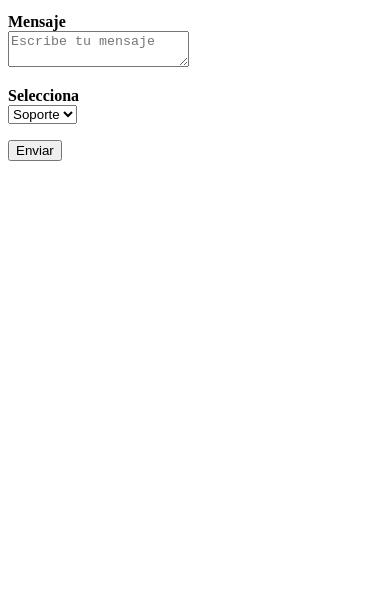
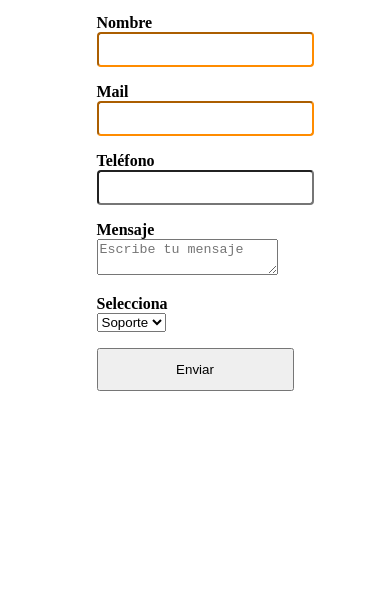
Before and after one commit to Fergcl/DAW, a plain HTML site: page 01-frontend/ejercicio-01-formulario-contacto/index.html in a window 390 px wide. Shown: the part 261-860 px from the top of the page. Drawn offline with Linux system fonts and the light colour scheme.

Commit message:
Ejercicio 3: mejorar layout del formulario con el uso de  Flexbox y responsive con @media

```diff
--- a/01-frontend/ejercicio-01-formulario-contacto/style.css
+++ b/01-frontend/ejercicio-01-formulario-contacto/style.css
@@ -1,26 +1,62 @@
-/*Requisitos — usa cada uno de estos selectores al menos una vez:
+/*
+
+EJERCICIO 2: Requisitos — usa cada uno de estos selectores al menos una vez:
 Selector de etiqueta — todos los input deben tener padding: 8px y border-radius: 4px.
 Selector de clase — añade class="campo" a cada bloque label+input, y haz que tengan margin-bottom: 16px y display: block.
 Selector de ID — el formulario debe tener max-width: 400px y estar centrado en la página (margin: 0 auto).
 Selector de atributo — todos los inputs que sean required deben tener un borde de color distinto (por ejemplo, un borde azul) para que el usuario vea a simple vista qué campos son obligatorios.
 Selector anidado/descendiente — los label que estén dentro de .campo deben tener font-weight: bold y display: block (para que queden encima del input, no al lado).
 Pseudoclase — el botón debe cambiar de color al pasar el ratón por encima (button:hover).
+
+EJERCICIO 3: Tienes el formulario de contacto hecho (HTML + CSS con selectores). Ahora vas a usar Flexbox para mejorar su presentación visual, haciéndolo más profesional y responsive.
+Requisitos:
+El formulario debe estar centrado en la página — usa display: flex en el <body> o en un contenedor, con justify-content: center y align-items: center para que quede en el medio (tanto horizontal como verticalmente).
+Los campos del formulario deben estar organizados en una columna — cada .campo ocupa el ancho completo, uno debajo del otro (ya lo tienes casi así con display: block, pero ahora lo harás explícitamente con Flexbox en el <form>).
+El formulario debe tener un ancho máximo y espaciado interno — max-width: 500px y padding: 20px para que no se vea pegado a los bordes. Usa gap (propiedad de Flexbox) para separar los campos automáticamente en vez de margin-bottom individual.
+El botón de envío debe ocupar el ancho completo del formulario — usa width: 100% en el botón, y dale más padding para que sea más clickeable (por ejemplo padding: 12px).
+Responsive en móvil — en pantallas pequeñas (@media (max-width: 600px)), el formulario debe ajustarse. Por ejemplo, el max-width podría ser 90% del ancho de la pantalla para dejar un margen.
+
+Lo que NO debes cambiar:
+La estructura HTML (los divs, labels e inputs siguen igual)
+La validación del formulario (los required siguen ahí)
+El HTML semántico (<main>, <section>, etc.)
+
+SE ACTUALIZA EL CSS DEL EJERCICIO 2 Y SERÁ AHORA DEL EJERCICIO 3
 */
+
+/*@media + condicion y como un css normal. Esto es para el responsive*/
+@media (max-width: 600px) {
+    form {
+        max-width: 90%;
+        padding: 16px;
+    }
+}
+
+body {
+    display: flex;
+    justify-content: center;
+    align-items: center;
+    min-height: 100vh;
+}
 
 input {
     padding: 8px;
     border-radius: 4px;
+    width: 100%;
+}
+
+form {
+    display: flex;
+    flex-direction: column;
+    gap: 16px;
+    max-width: 500px;
+    padding: 20px;
 }
 
 .campo {
-    margin-bottom: 16px;
     display: block;
 }
 
-#formulario {
-    max-width: 400px;
-    margin: 0 auto;
-}
 
 input[required] {
     border-color: darkorange;
@@ -31,6 +67,11 @@ input[required] {
     display: block;
 }
 
+button {
+    width: 100%;
+    padding: 12px;
+}
+
 button:hover {
     background-color: darkorange;
 }
```
Also changed, not shown: 01-frontend/ejercicio-01-formulario-contacto/index.html (+10 -0 lines).
